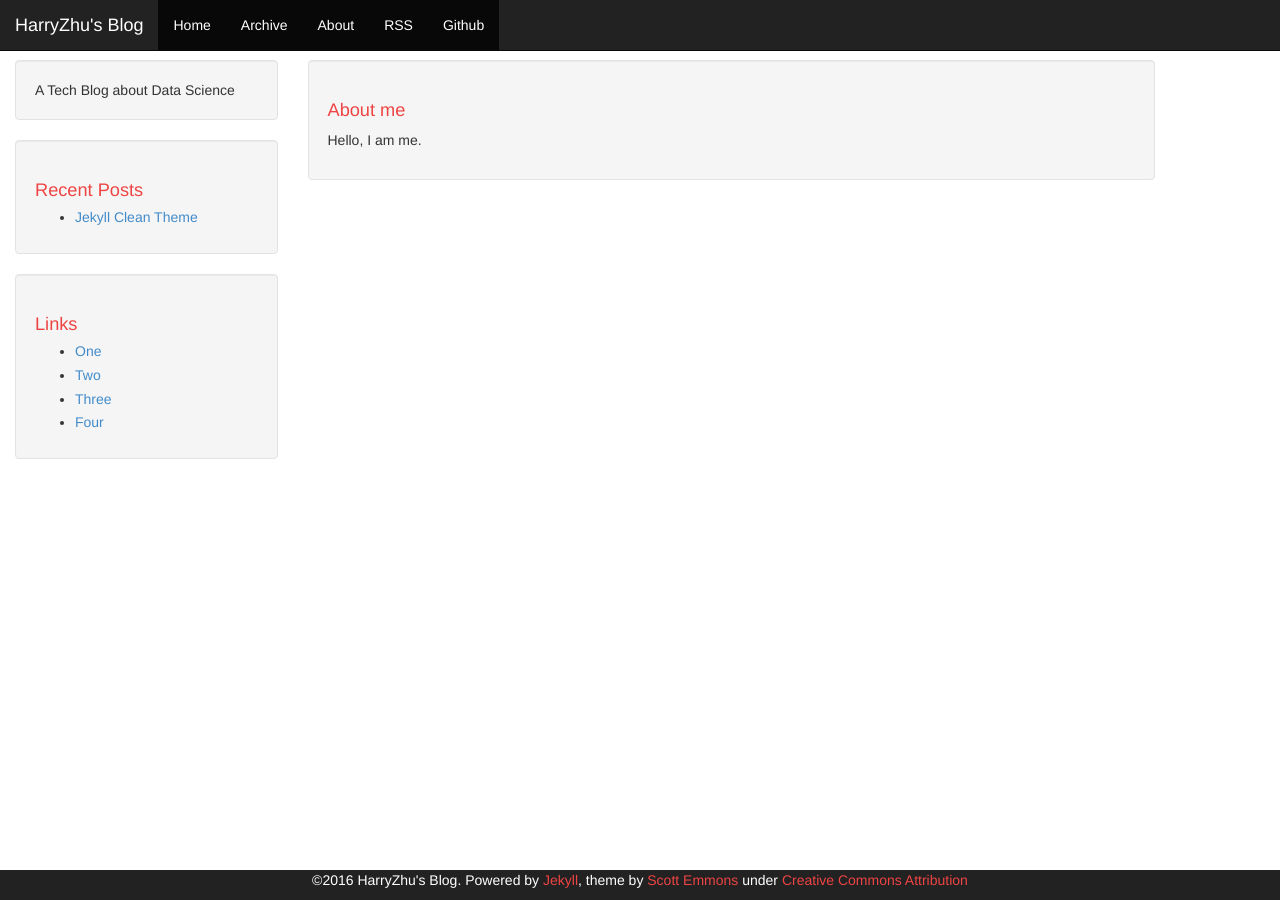
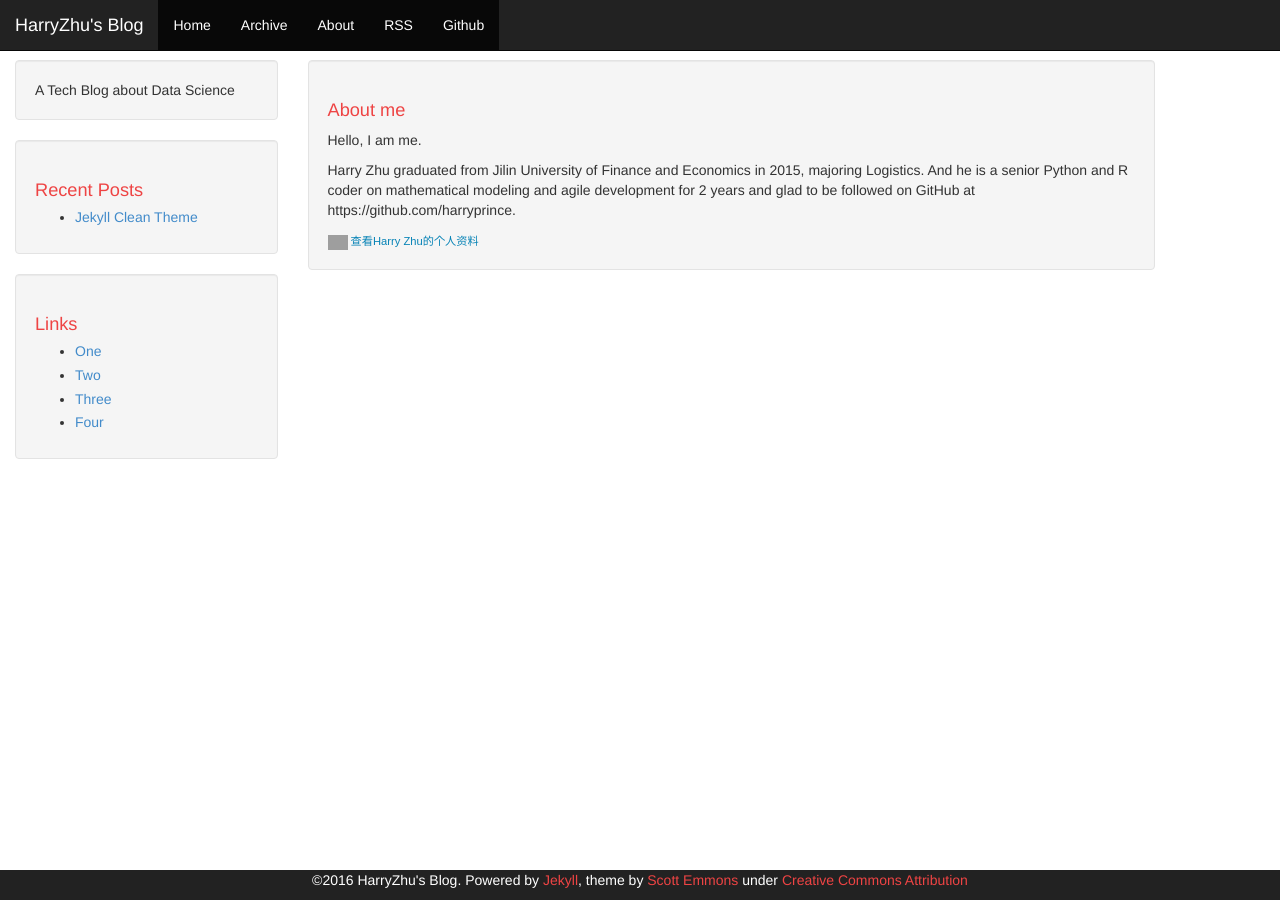
Before and after one commit to harryprince/harryprince.github.io, a Jekyll site: the page built from about.html, in a window 1280 px wide. Built offline with Jekyll 4.4.1, drawn with Linux system fonts in a browser that asks for light colours; Markdown is read by kramdown in place of the engine named in the settings; grey boxes are pictures that could not be loaded.

Commit message:
Update about.html

```diff
--- a/about.html
+++ b/about.html
@@ -5,4 +5,8 @@
 <div class="well">
     <h1>About me</h1>
     <p>Hello, I am me.</p>
+        <p>Harry Zhu graduated from Jilin University of Finance and Economics in 2015, majoring Logistics. And he is a senior Python and R coder on mathematical modeling and agile development for 2 years and glad to be followed on GitHub at https://github.com/harryprince.</p>
+<a href="https://cn.linkedin.com/pub/harry-zhu/94/810/6b8" style="text-decoration:none;"><span style="font: 80% Arial,sans-serif; color:#0783B6;"><img src="https://static.licdn.com/scds/common/u/img/webpromo/btn_in_20x15.png" width="20" height="15" alt="查看Harry Zhu的领英个人资料" style="vertical-align:middle;" border="0">&nbsp;查看Harry Zhu的个人资料</span></a>
+
+
 </div>
```
